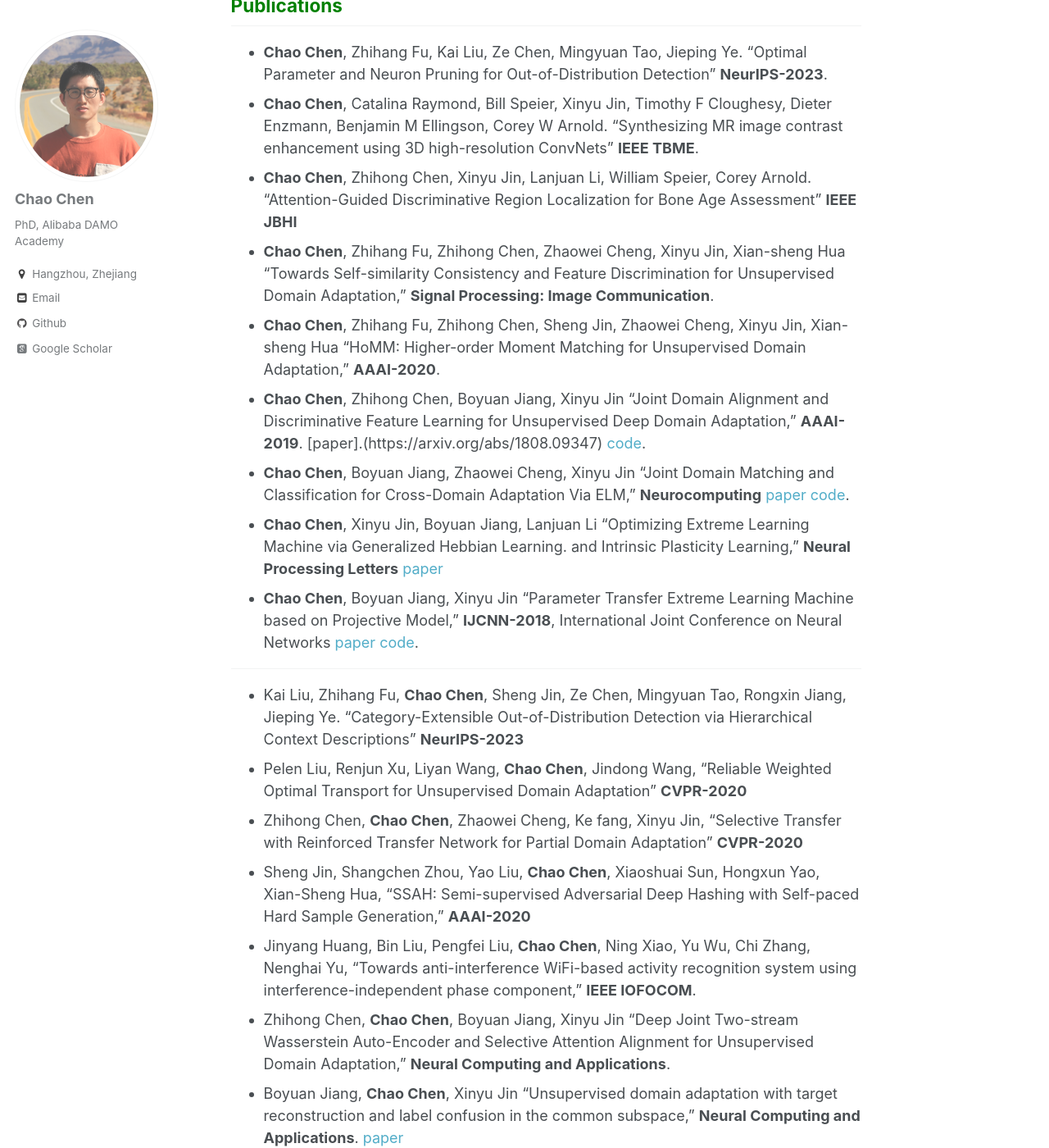
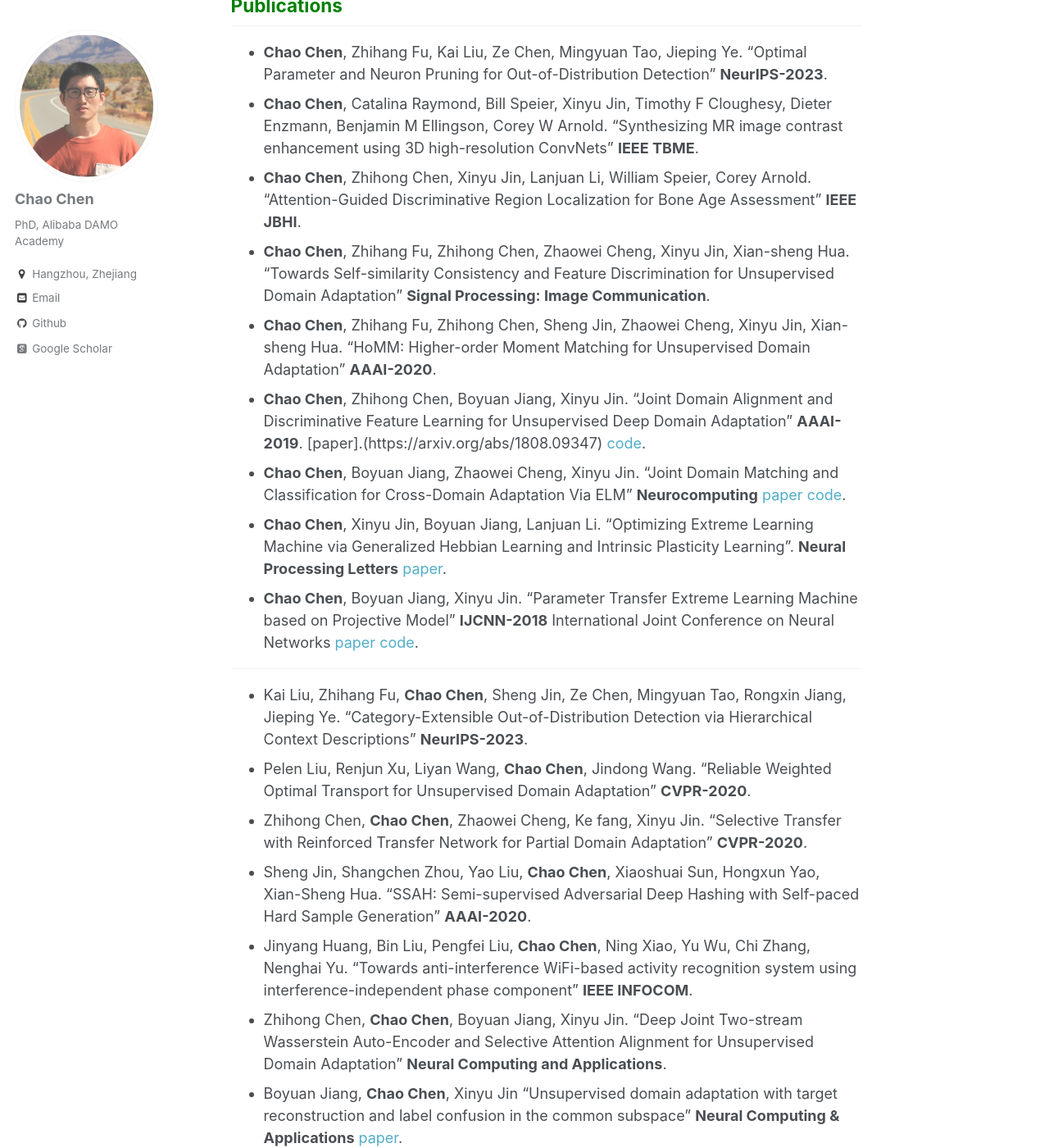
Before and after one commit to chenchao666/chenchao666.github.io, a Jekyll site: the page built from _pages/about.md, in a window 1280 px wide and 1400 px high, scrolled down 1299 px. Shown: the whole window at 82% size. Built offline with Jekyll 4.4.1, drawn with Linux system fonts in a browser that asks for light colours; some web fonts are replaced; some of the changed text lies outside the part shown.

Commit message:
Update about.md

```diff
--- a/_pages/about.md
+++ b/_pages/about.md
@@ -38,32 +38,28 @@ My research interest mainly focus on Machine Learning, Computer Vision and Medic
   - **GPA:** 3.81/4.0 \| **Rank:** 1/58 &nbsp;&nbsp; **Average Score:** 91.66/100 \| **Rank:** 1/58
 
 ## <span style="color: green"> Publications </span>
-* **Chao Chen**, Zhihang Fu, Kai Liu, Ze Chen, Mingyuan Tao, Jieping Ye. "Optimal Parameter and Neuron Pruning for
-Out-of-Distribution Detection" **NeurIPS-2023**.
+* **Chao Chen**, Zhihang Fu, Kai Liu, Ze Chen, Mingyuan Tao, Jieping Ye. "Optimal Parameter and Neuron Pruning for Out-of-Distribution Detection" **NeurIPS-2023**.
 * **Chao Chen**, Catalina Raymond, Bill Speier, Xinyu Jin, Timothy F Cloughesy, Dieter Enzmann, Benjamin M Ellingson, Corey W Arnold. "Synthesizing MR image contrast enhancement using 3D high-resolution ConvNets" **IEEE TBME**.
-* **Chao Chen**, Zhihong Chen, Xinyu Jin, Lanjuan Li, William Speier, Corey Arnold. "Attention-Guided Discriminative Region Localization for Bone Age Assessment"  **IEEE JBHI**
-* **Chao Chen**, Zhihang Fu, Zhihong Chen, Zhaowei Cheng, Xinyu Jin, Xian-sheng Hua "Towards Self-similarity Consistency and Feature Discrimination for Unsupervised Domain Adaptation," **Signal Processing: Image Communication**.
-* **Chao Chen**, Zhihang Fu, Zhihong Chen, Sheng Jin, Zhaowei Cheng, Xinyu Jin, Xian-sheng Hua "HoMM: Higher-order Moment Matching for Unsupervised Domain Adaptation," **AAAI-2020**.
-* **Chao Chen**, Zhihong Chen, Boyuan Jiang, Xinyu Jin “Joint Domain Alignment and Discriminative Feature Learning for Unsupervised Deep Domain Adaptation,” **AAAI-2019**. [paper].(https://arxiv.org/abs/1808.09347) [code](https://github.com/chenchao666/JDDA-Master).
-* **Chao Chen**, Boyuan Jiang, Zhaowei Cheng, Xinyu Jin “Joint Domain Matching and Classification for Cross-Domain Adaptation Via ELM,” **Neurocomputing** [paper](https://www.sciencedirect.com/science/article/pii/S0925231219300839) [code](https://github.com/chenchao666/JDMC).
-* **Chao Chen**, Xinyu Jin, Boyuan Jiang, Lanjuan Li “Optimizing Extreme Learning Machine via Generalized Hebbian Learning.
-and Intrinsic Plasticity Learning,” **Neural Processing Letters** [paper](https://link.springer.com/article/10.1007/s11063-018-9869-6)
-* **Chao Chen**, Boyuan Jiang, Xinyu Jin “Parameter Transfer Extreme Learning Machine based on Projective Model,” **IJCNN-2018**,
+* **Chao Chen**, Zhihong Chen, Xinyu Jin, Lanjuan Li, William Speier, Corey Arnold. "Attention-Guided Discriminative Region Localization for Bone Age Assessment"  **IEEE JBHI**.
+* **Chao Chen**, Zhihang Fu, Zhihong Chen, Zhaowei Cheng, Xinyu Jin, Xian-sheng Hua. "Towards Self-similarity Consistency and Feature Discrimination for Unsupervised Domain Adaptation" **Signal Processing: Image Communication**.
+* **Chao Chen**, Zhihang Fu, Zhihong Chen, Sheng Jin, Zhaowei Cheng, Xinyu Jin, Xian-sheng Hua. "HoMM: Higher-order Moment Matching for Unsupervised Domain Adaptation" **AAAI-2020**.
+* **Chao Chen**, Zhihong Chen, Boyuan Jiang, Xinyu Jin. “Joint Domain Alignment and Discriminative Feature Learning for Unsupervised Deep Domain Adaptation” **AAAI-2019**. [paper].(https://arxiv.org/abs/1808.09347) [code](https://github.com/chenchao666/JDDA-Master).
+* **Chao Chen**, Boyuan Jiang, Zhaowei Cheng, Xinyu Jin. “Joint Domain Matching and Classification for Cross-Domain Adaptation Via ELM” **Neurocomputing** [paper](https://www.sciencedirect.com/science/article/pii/S0925231219300839) [code](https://github.com/chenchao666/JDMC).
+* **Chao Chen**, Xinyu Jin, Boyuan Jiang, Lanjuan Li. “Optimizing Extreme Learning Machine via Generalized Hebbian Learning and Intrinsic Plasticity Learning”. **Neural Processing Letters** [paper](https://link.springer.com/article/10.1007/s11063-018-9869-6).
+* **Chao Chen**, Boyuan Jiang, Xinyu Jin. “Parameter Transfer Extreme Learning Machine based on Projective Model” **IJCNN-2018**
 International Joint Conference on Neural Networks [paper](https://arxiv.org/abs/1809.01018) [code](https://github.com/chenchao666/PTELM).
 
 ______________________________
 
-* Kai Liu, Zhihang Fu, **Chao Chen**, Sheng Jin, Ze Chen, Mingyuan Tao, Rongxin Jiang, Jieping Ye. "Category-Extensible Out-of-Distribution Detection via Hierarchical Context Descriptions" **NeurIPS-2023**
-* Pelen Liu, Renjun Xu, Liyan Wang, **Chao Chen**, Jindong Wang, "Reliable Weighted Optimal Transport for Unsupervised Domain Adaptation" **CVPR-2020**
-* Zhihong Chen, **Chao Chen**, Zhaowei Cheng, Ke fang, Xinyu Jin, "Selective Transfer with Reinforced Transfer Network
-for Partial Domain Adaptation"  **CVPR-2020**
-* Sheng Jin, Shangchen Zhou, Yao Liu, **Chao Chen**, Xiaoshuai Sun, Hongxun Yao, Xian-Sheng Hua, "SSAH: Semi-supervised Adversarial Deep Hashing with Self-paced Hard Sample Generation," **AAAI-2020**
-* Jinyang Huang, Bin Liu, Pengfei Liu, **Chao Chen**, Ning Xiao, Yu Wu, Chi Zhang, Nenghai Yu, “Towards anti-interference WiFi-based activity recognition system using interference-independent phase component,” **IEEE IOFOCOM**.
-* Zhihong Chen, **Chao Chen**, Boyuan Jiang, Xinyu Jin “Deep Joint Two-stream Wasserstein Auto-Encoder and Selective Attention Alignment for Unsupervised Domain Adaptation,” **Neural Computing and Applications**.
-* Boyuan Jiang, **Chao Chen**, Xinyu Jin “Unsupervised domain adaptation with target reconstruction and label confusion in
-the common subspace,” **Neural Computing and Applications**. [paper](https://link.springer.com/article/10.1007/s00521-018-3846-x)
+* Kai Liu, Zhihang Fu, **Chao Chen**, Sheng Jin, Ze Chen, Mingyuan Tao, Rongxin Jiang, Jieping Ye. "Category-Extensible Out-of-Distribution Detection via Hierarchical Context Descriptions" **NeurIPS-2023**.
+* Pelen Liu, Renjun Xu, Liyan Wang, **Chao Chen**, Jindong Wang. "Reliable Weighted Optimal Transport for Unsupervised Domain Adaptation" **CVPR-2020**.
+* Zhihong Chen, **Chao Chen**, Zhaowei Cheng, Ke fang, Xinyu Jin. "Selective Transfer with Reinforced Transfer Network for Partial Domain Adaptation"  **CVPR-2020**.
+* Sheng Jin, Shangchen Zhou, Yao Liu, **Chao Chen**, Xiaoshuai Sun, Hongxun Yao, Xian-Sheng Hua. "SSAH: Semi-supervised Adversarial Deep Hashing with Self-paced Hard Sample Generation" **AAAI-2020**.
+* Jinyang Huang, Bin Liu, Pengfei Liu, **Chao Chen**, Ning Xiao, Yu Wu, Chi Zhang, Nenghai Yu. “Towards anti-interference WiFi-based activity recognition system using interference-independent phase component” **IEEE INFOCOM**.
+* Zhihong Chen, **Chao Chen**, Boyuan Jiang, Xinyu Jin. “Deep Joint Two-stream Wasserstein Auto-Encoder and Selective Attention Alignment for Unsupervised Domain Adaptation” **Neural Computing and Applications**.
+* Boyuan Jiang, **Chao Chen**, Xinyu Jin “Unsupervised domain adaptation with target reconstruction and label confusion in the common subspace” **Neural Computing & Applications** [paper](https://link.springer.com/article/10.1007/s00521-018-3846-x).
 * Jinyang Huang, Bin Liu, **Chao Chen**, Hongxin Jin, Zhiqiang Liu, Chi Zhang, Nenghai Yu. "Towards anti-interference human activity recognition based on WiFi subcarrier correlation selection," **IEEE TVT**.
-* Zhaowei Cheng, Chao Chen, Zhihong Chen, Ke Fang, Xinyu Jin, "Robust and high-order correlation alignment for unsupervised domain adaptation," **Neural Computing & Allpication**.
+* Zhaowei Cheng, **Chao Chen**, Zhihong Chen, Ke Fang, Xinyu Jin, "Robust and high-order correlation alignment for unsupervised domain adaptation," **Neural Computing & Allpication**.
 
 
 
```
